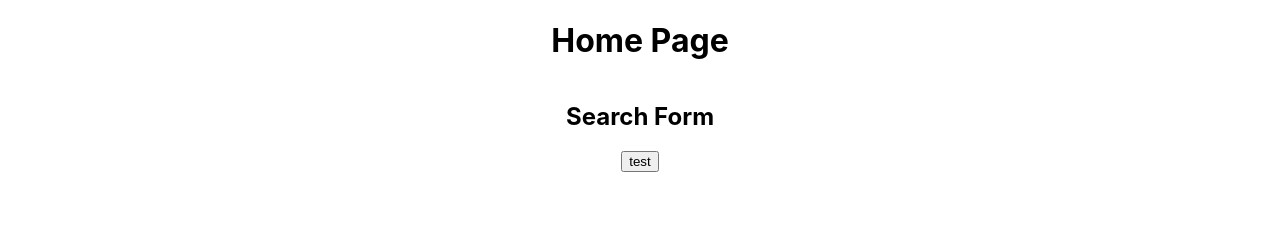
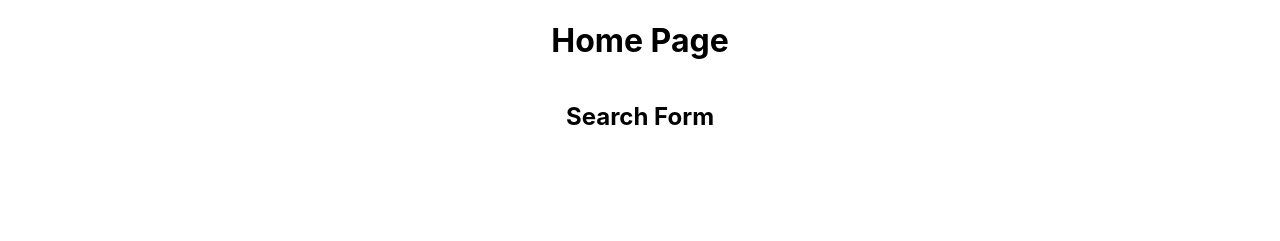
Before and after one commit to EricChukoltyansky/Hackaton, a React (Create React App) app in the folder client/: page / in a window 1280 px wide. Shown: the top 241 px of the page. Built offline with nearby package versions, Linux system fonts and the light colour scheme; the HTML template or start-up script is replaced by a standard one.

Commit message:
working on Home

```diff
--- a/client/src/Pages/Home.jsx
+++ b/client/src/Pages/Home.jsx
@@ -10,7 +10,7 @@ export default function Home() {
         <div className='homePage'>
             <h1>Home Page</h1>
             <SearchForm />
-            <Button name={'test'} />
+            {/*<Button name={'test'} />*/}
             <Footer />
         </div>
     )
```
